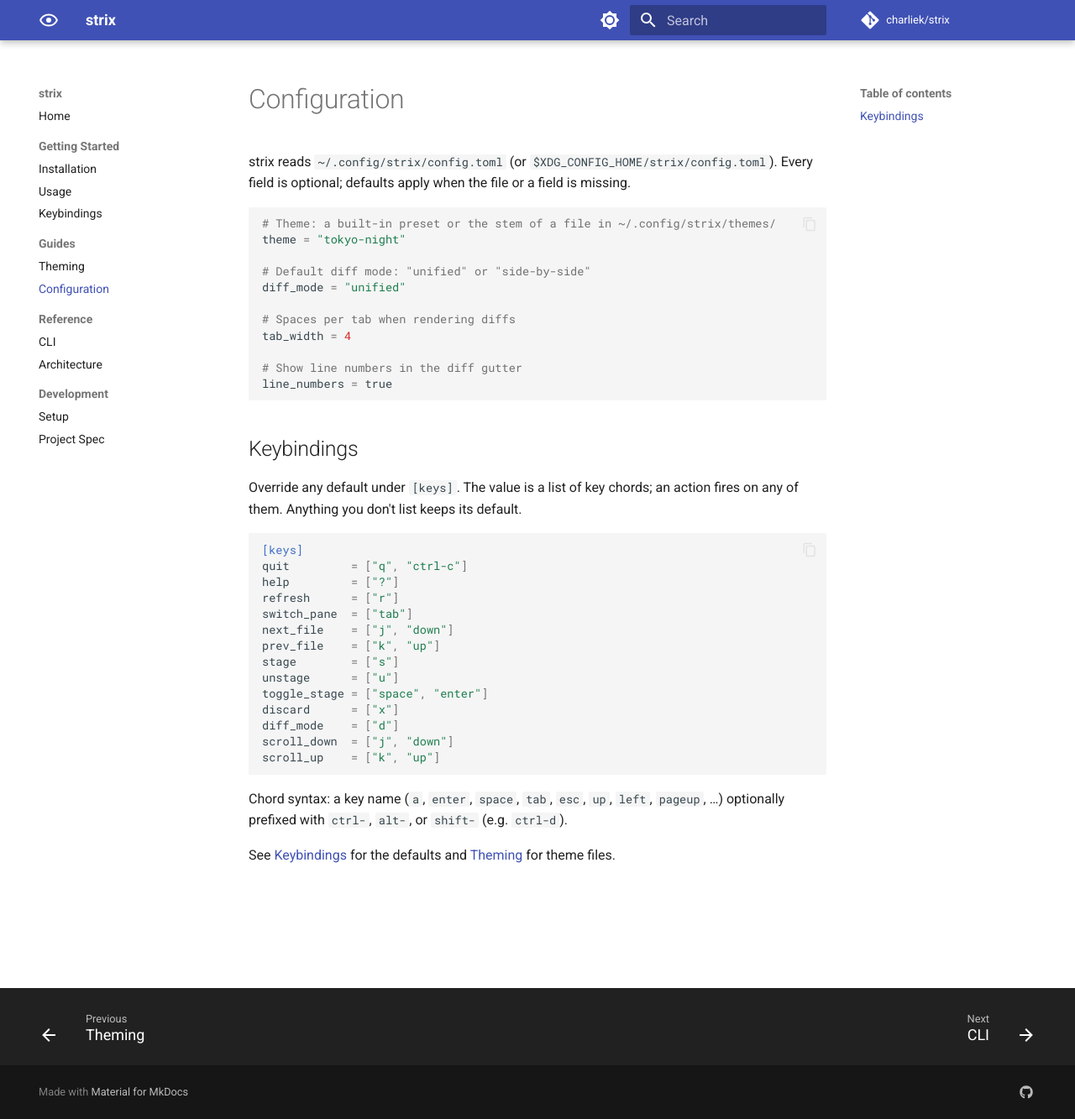
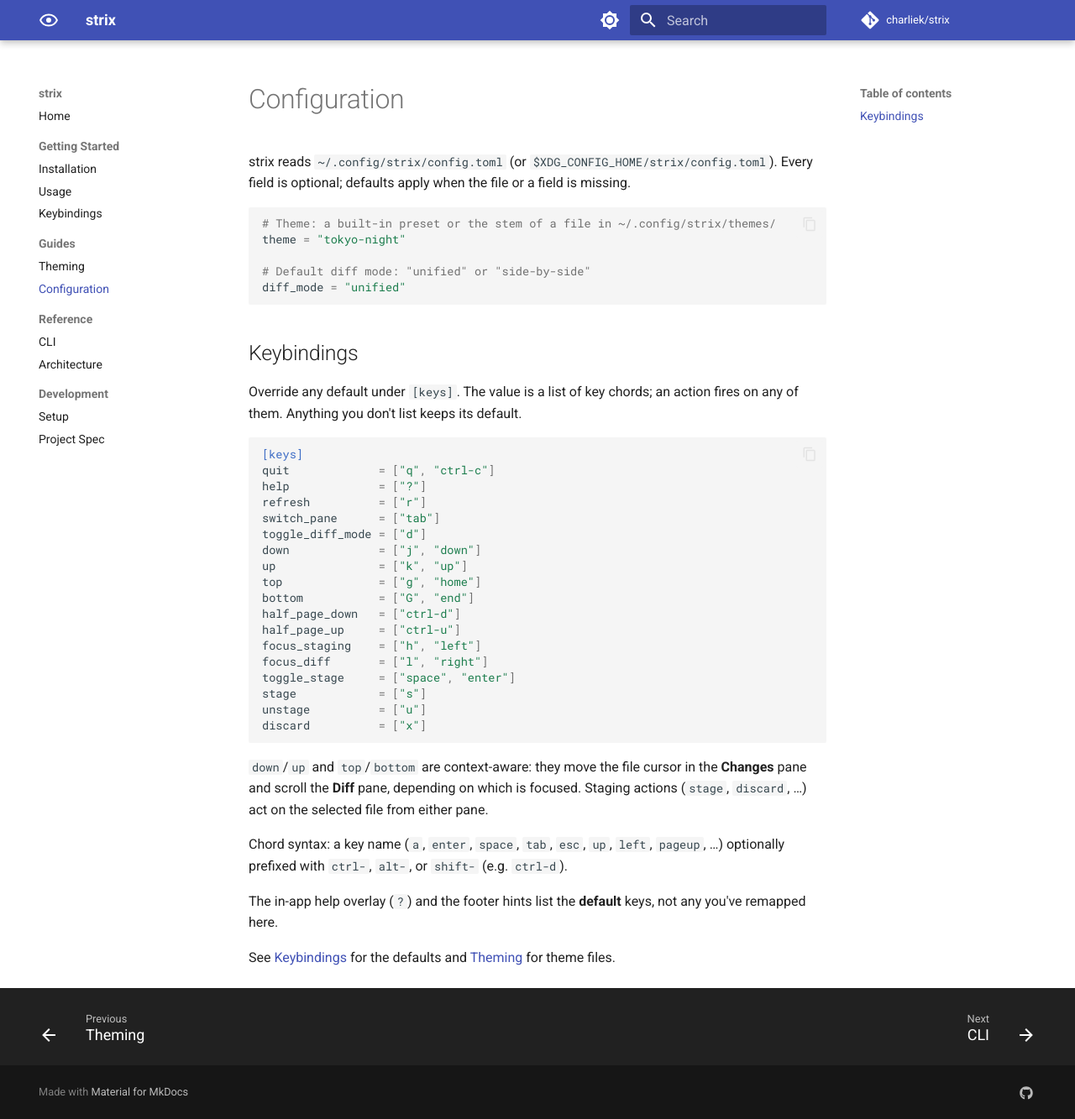
Before and after one commit to charliek/strix, an MkDocs documentation site: the page built from docs/guides/configuration.md, in a window 1280 px wide and 1333 px high. Shown: the whole window at 84% size. Built offline with MkDocs 1.6.1 and Material for MkDocs 9.7.7, drawn with Linux system fonts in a browser that asks for light colours; comment, search, counter and statistics services are not loaded.

Commit message:
M8: polish (help overlay + error toasts), docs, ROOST.md
- '?' opens a centred help overlay listing the default keybindings (any key
  closes it); Action::Help + Modal::Help.
- Transient error toast: a failed git op shows '✗ ...' in the footer until the
  next keypress (App.last_error, set in after_mutation, cleared on input).
- /simplify: shared popup_block (help + discard modals stop hand-rolling the
  block), help rows reuse key_style.
- Docs aligned with the implementation: real config fields + canonical key
  action names (configuration.md), custom-theme 'base' field (theming.md),
  dropped the unimplemented [ ] binding (keybindings.md).
- ROOST.md: findings + workflow for driving/verifying strix via roostctl
  (tab open/send/dump/screenshot) plus feedback to improve roost.
- Tests: help overlay open/close, error toast render + clear.

Co-Authored-By: Claude Opus 4.8 (1M context) <noreply@anthropic.com>

````diff
--- a/docs/guides/configuration.md
+++ b/docs/guides/configuration.md
@@ -10,12 +10,6 @@ theme = "tokyo-night"
 
 # Default diff mode: "unified" or "side-by-side"
 diff_mode = "unified"
-
-# Spaces per tab when rendering diffs
-tab_width = 4
-
-# Show line numbers in the diff gutter
-line_numbers = true
 ```
 
 ## Keybindings
@@ -25,24 +19,36 @@ fires on any of them. Anything you don't list keeps its default.
 
 ```toml
 [keys]
-quit         = ["q", "ctrl-c"]
-help         = ["?"]
-refresh      = ["r"]
-switch_pane  = ["tab"]
-next_file    = ["j", "down"]
-prev_file    = ["k", "up"]
-stage        = ["s"]
-unstage      = ["u"]
-toggle_stage = ["space", "enter"]
-discard      = ["x"]
-diff_mode    = ["d"]
-scroll_down  = ["j", "down"]
-scroll_up    = ["k", "up"]
+quit             = ["q", "ctrl-c"]
+help             = ["?"]
+refresh          = ["r"]
+switch_pane      = ["tab"]
+toggle_diff_mode = ["d"]
+down             = ["j", "down"]
+up               = ["k", "up"]
+top              = ["g", "home"]
+bottom           = ["G", "end"]
+half_page_down   = ["ctrl-d"]
+half_page_up     = ["ctrl-u"]
+focus_staging    = ["h", "left"]
+focus_diff       = ["l", "right"]
+toggle_stage     = ["space", "enter"]
+stage            = ["s"]
+unstage          = ["u"]
+discard          = ["x"]
 ```
+
+`down`/`up` and `top`/`bottom` are context-aware: they move the file cursor in
+the **Changes** pane and scroll the **Diff** pane, depending on which is focused.
+Staging actions (`stage`, `discard`, …) act on the selected file from either
+pane.
 
 Chord syntax: a key name (`a`, `enter`, `space`, `tab`, `esc`, `up`, `left`,
 `pageup`, …) optionally prefixed with `ctrl-`, `alt-`, or `shift-`
 (e.g. `ctrl-d`).
 
+The in-app help overlay (`?`) and the footer hints list the **default** keys,
+not any you've remapped here.
+
 See [Keybindings](../getting-started/keybindings.md) for the defaults and
 [Theming](theming.md) for theme files.
````
Also changed, not shown: ROOST.md (added, +124 -0 lines), docs/getting-started/keybindings.md (+0 -1 lines), docs/guides/theming.md (+3 -3 lines), 6 other files.
